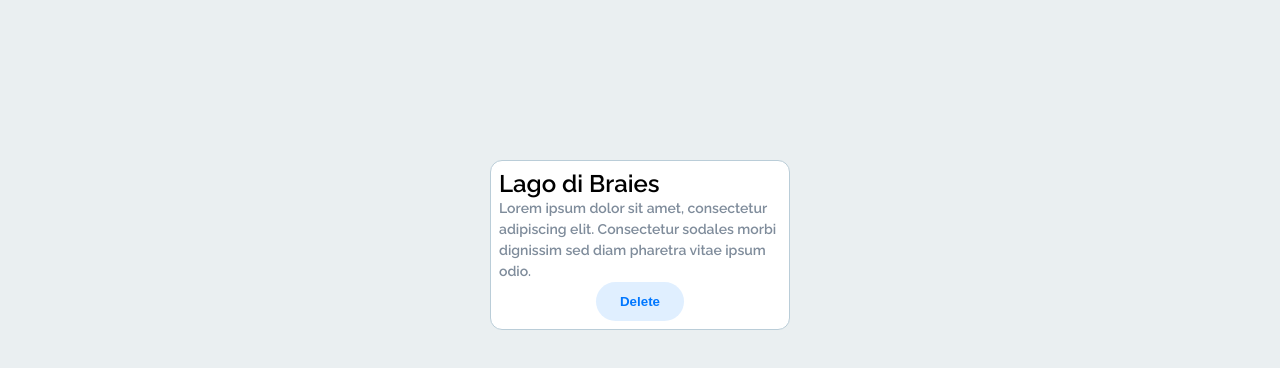
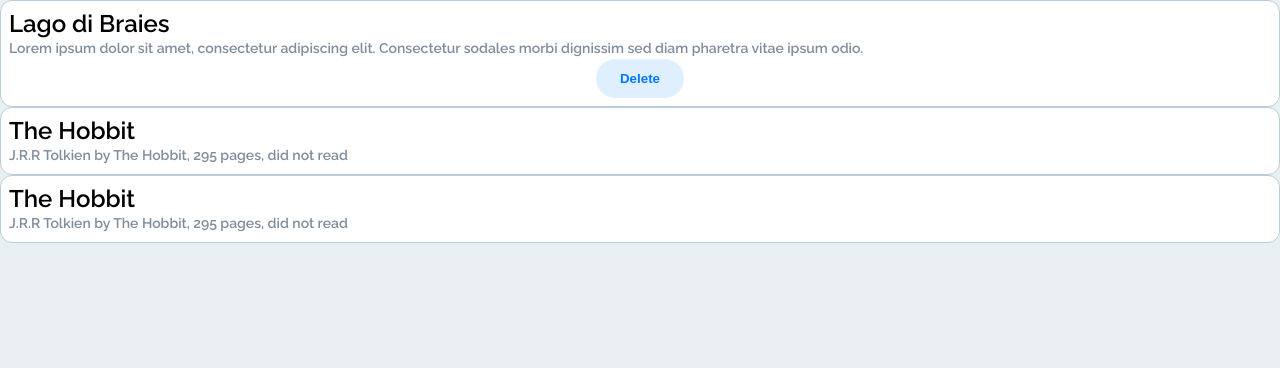
Before and after one commit to utoker/library, a plain HTML site: page index.html in a window 1280 px wide. Drawn offline with Linux system fonts and the light colour scheme.

Commit message:
add library generation

```diff
--- a/index.html
+++ b/index.html
@@ -15,7 +15,7 @@
   <body>
     <div id="container">
       <div class="card">
-        <div class="card0">Lago di Braies</div>
+        <div class="card-title">Lago di Braies</div>
         <p>
           Lorem ipsum dolor sit amet, consectetur adipiscing elit. Consectetur
           sodales morbi dignissim sed diam pharetra vitae ipsum odio.
--- a/index.js
+++ b/index.js
@@ -12,13 +12,31 @@
   `The Hobbit`,
   `J.R.R Tolkien`,
   `295 pages`,
-  `not read`
+  `did not read`
 );
 console.log(theHobbit.info());
 
 let library = [];
+library.push(theHobbit);
 function addBookToLibrary(book) {
   library.push(book);
 }
 addBookToLibrary(theHobbit);
-library;
+console.dir(library);
+
+const bookContainer = document.querySelector("#container");
+function generateLibrary(library) {
+  for (let i = 0; i < library.length; i++) {
+    let cardDiv = document.createElement("div");
+    cardDiv.classList.add("card");
+    bookContainer.appendChild(cardDiv);
+    let cardTitle = document.createElement("div");
+    cardDiv.appendChild(cardTitle);
+    cardTitle.textContent = `${library[i].title}`;
+    let cardP = document.createElement("p");
+    cardDiv.appendChild(cardP);
+    cardP.textContent = `${library[i].author} by ${library[i].title}, ${library[i].pages}, ${library[i].read}`;
+  }
+}
+
+generateLibrary(library);
--- a/style.css
+++ b/style.css
@@ -14,20 +14,13 @@
   font-family: "Raleway", sans-serif;
 }
 #container {
-  max-width: 300px;
-
-  margin: 0 auto;
-
-  margin-top: 20vh;
+  display: gird;
 }
 .card {
   padding: 16px 8px 8px 8px;
   background-color: white;
-
   border: 1px solid #bacdd8;
-
   padding: 8px;
-
   border-radius: 12px;
 }
 p {
```
